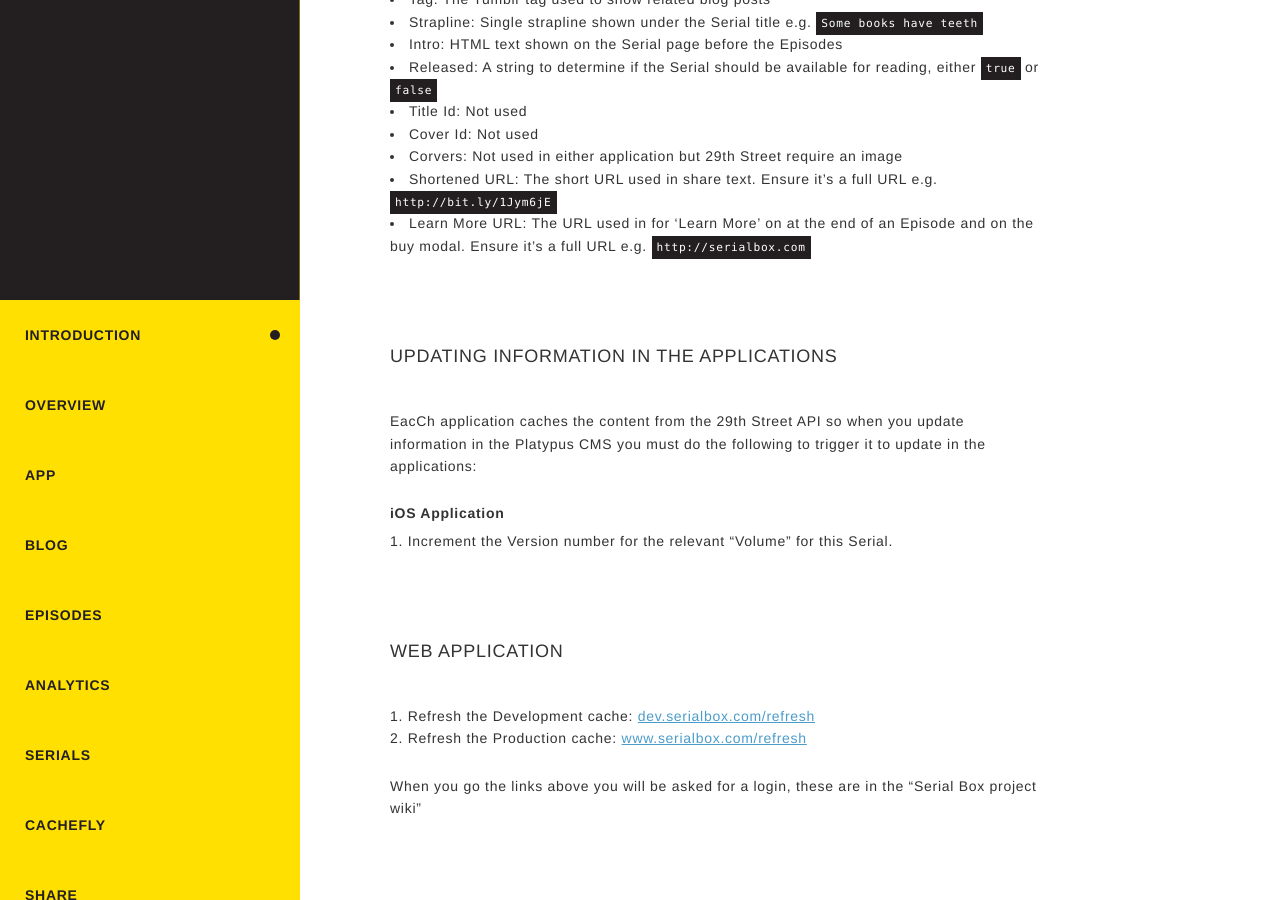
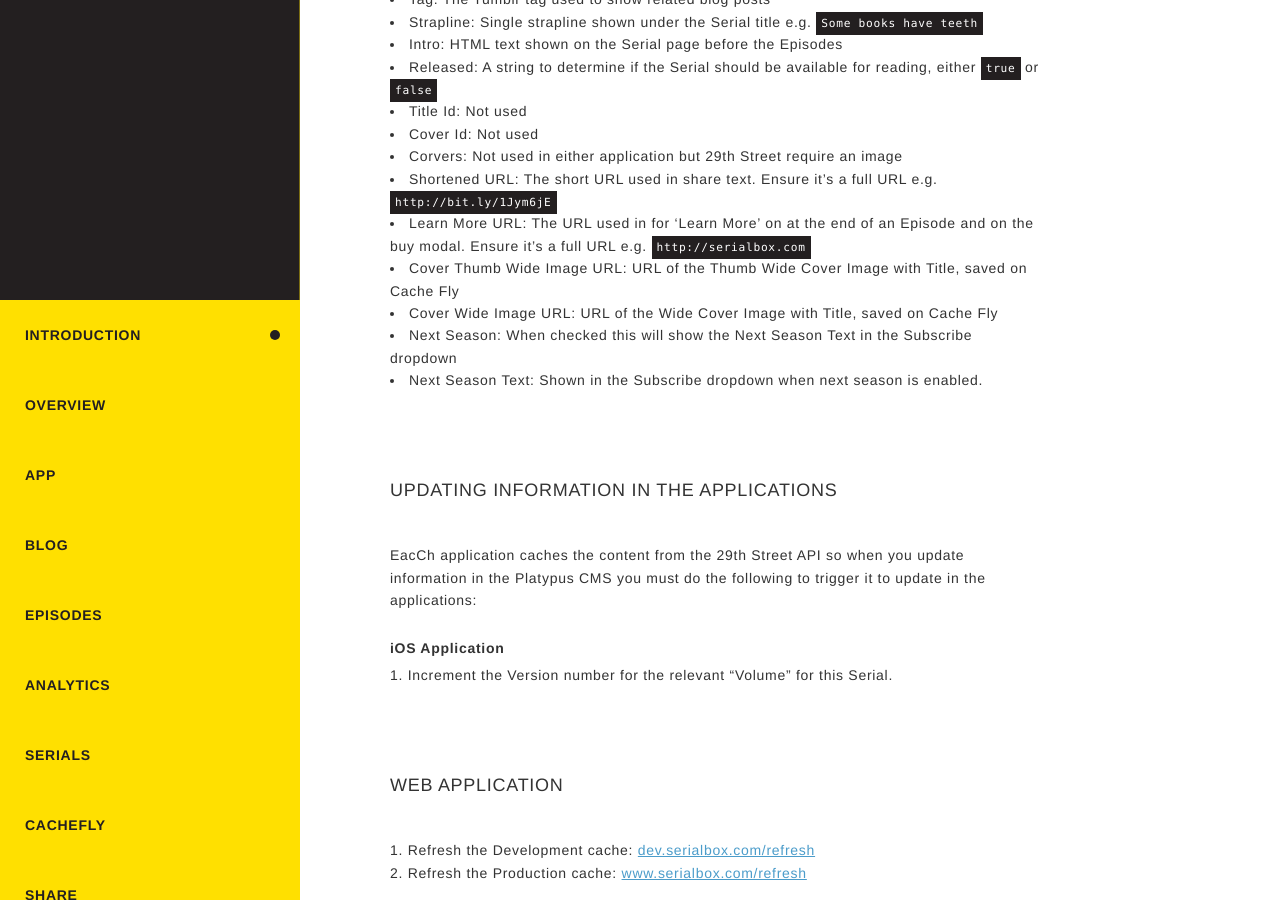
Before and after one commit to serialboxpub/serialbox-docs, a Jekyll site: the page built from index.html, in a window 1280 px wide and 900 px high, scrolled down 14950 px. Built offline with Jekyll 4.4.1, drawn with Linux system fonts in a browser that asks for light colours.

Commit message:
Add next season details

```diff
--- a/_posts/2015-08-06-serials.markdown
+++ b/_posts/2015-08-06-serials.markdown
@@ -40,6 +40,10 @@
 + Corvers: Not used in either application but 29th Street require an image
 + Shortened URL: The short URL used in share text. Ensure it's a full URL e.g. `http://bit.ly/1Jym6jE`
 + Learn More URL: The URL used in for 'Learn More' on at the end of an Episode and on the buy modal. Ensure it's a full URL e.g. `http://serialbox.com`
++ Cover Thumb Wide Image URL: URL of the Thumb Wide Cover Image with Title, saved on Cache Fly
++ Cover Wide Image URL: URL of the Wide Cover Image with Title, saved on Cache Fly
++ Next Season: When checked this will show the Next Season Text in the Subscribe dropdown
++ Next Season Text: Shown in the Subscribe dropdown when next season is enabled.
 
 ### Updating information in the applications
 
```
